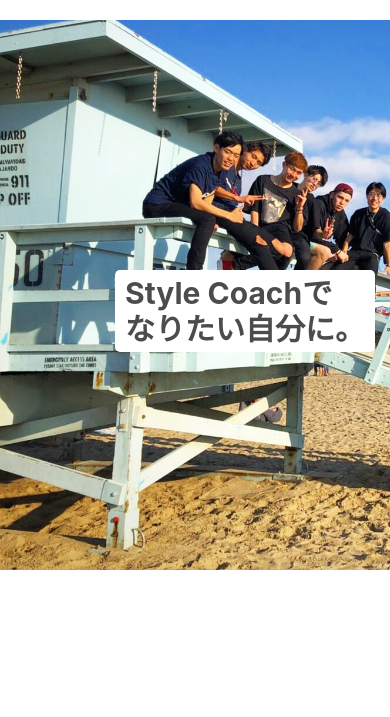
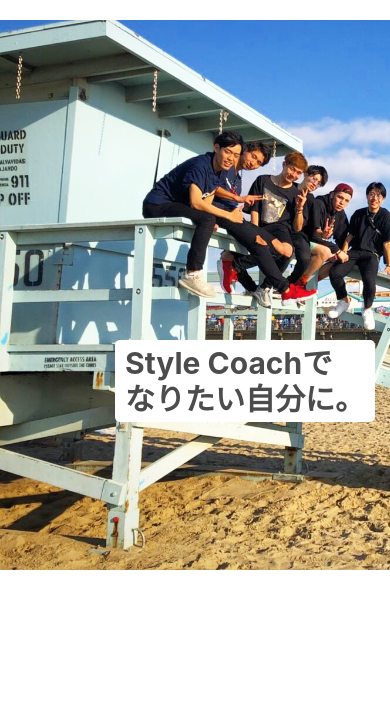
Before and after one commit to hiroyablog/styleclach., a plain HTML site: page index.html in a window 390 px wide. Shown: the part 80-797 px from the top of the page. Drawn offline with nearby package versions, Linux system fonts and the light colour scheme; a script that the page names is missing.

Commit message:
Update responsive.css

```diff
--- a/responsive.css
+++ b/responsive.css
@@ -199,7 +199,7 @@
 @media all and (max-width:768px) {
 
     .main-wrapper {
-        padding: 350px 0 0 0;
+        padding: 420px 0 0 0;
         height: 650px;
     }
 
```
